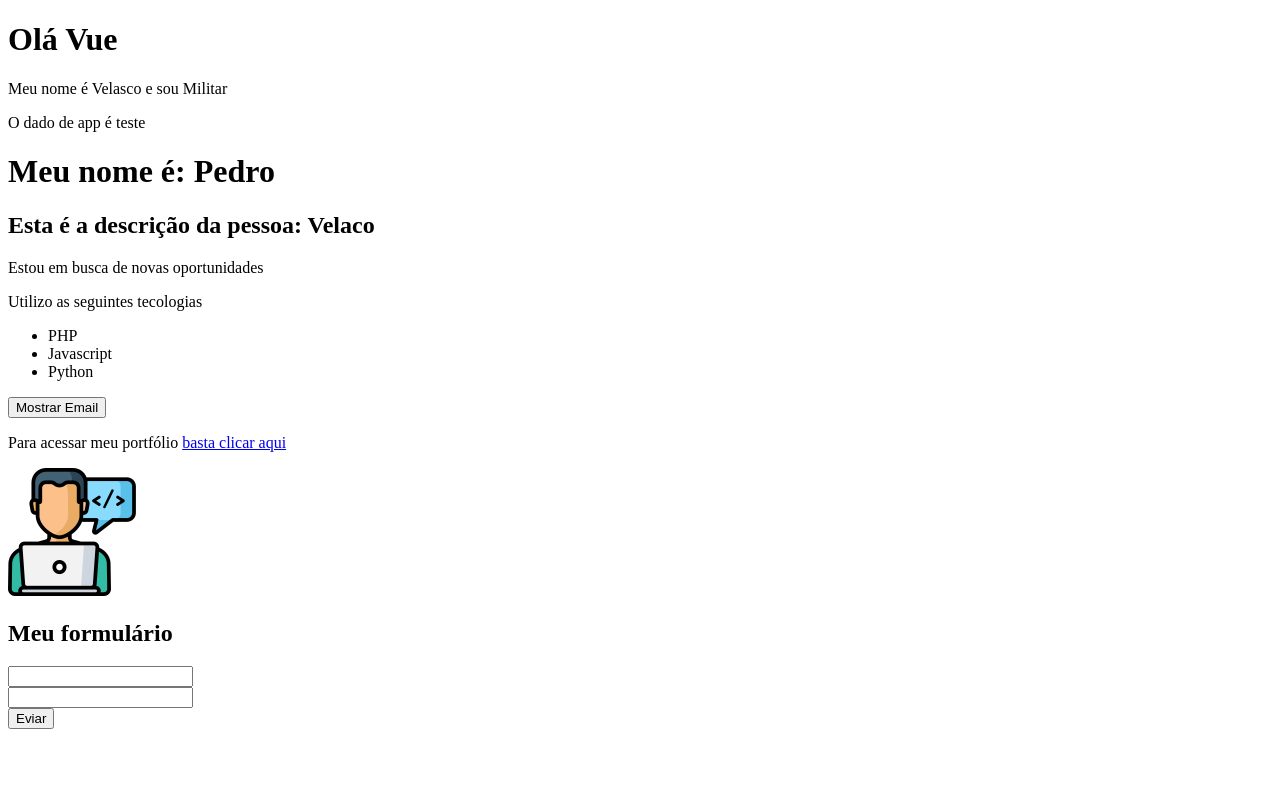
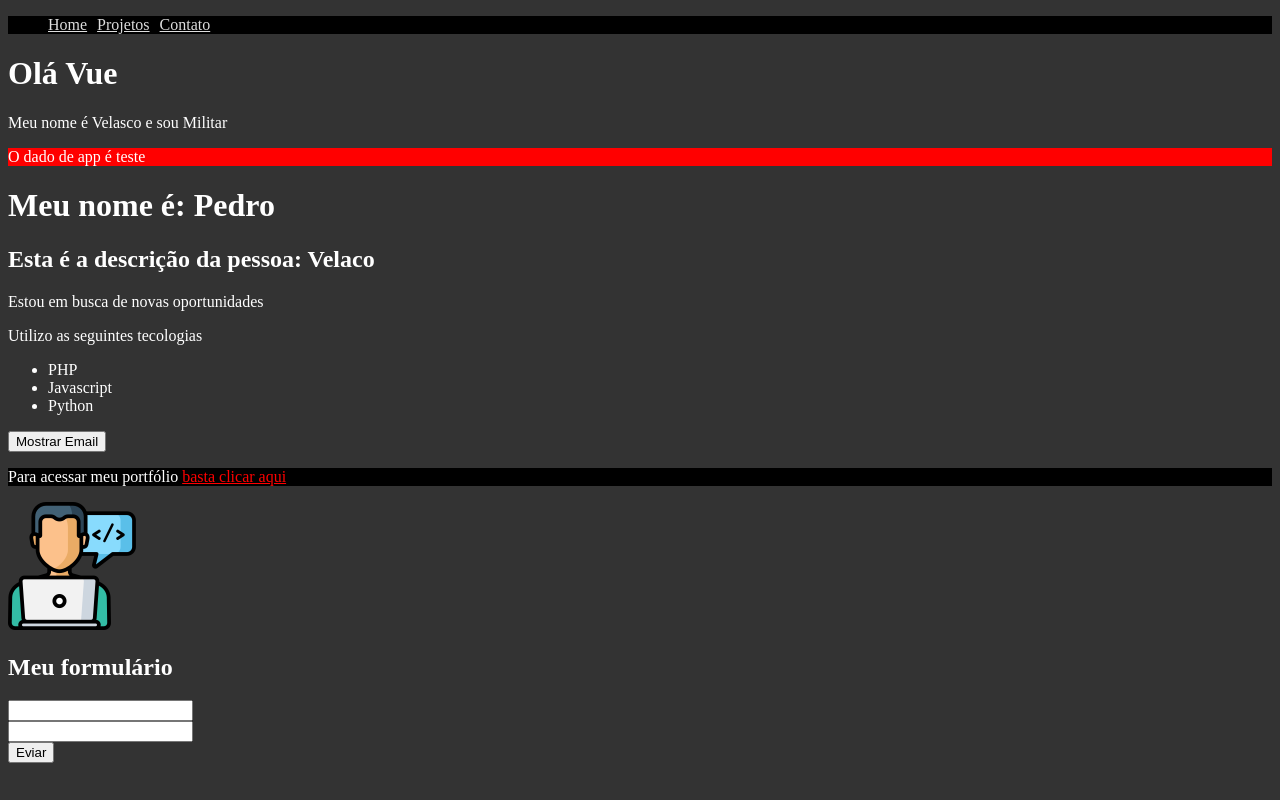
Before and after one commit to luizvelasco/CursoVue, a Vue app in the folder 02_projeto_vue/: page / in a window 1280 px wide. Built offline with nearby package versions, Linux system fonts and the light colour scheme.

Commit message:
css scoped

```diff
--- a/02_projeto_vue/src/App.vue
+++ b/02_projeto_vue/src/App.vue
@@ -1,13 +1,15 @@
 <template>
     <div>
+        <Header />
         <PrimeiroComponente />
-        <p>O dado de app é {{ testando }}</p>
+        <p class="paragrafo-pai">O dado de app é {{ testando }}</p>
         <LifeCycle/>
         <Pessoa />
     </div>
 </template>
 
 <script>
+    import Header from './components/Header.vue';
     import PrimeiroComponente from './components/PrimeiroComponente.vue';
     import LifeCycle from './components/LifeCycle.vue';
     import Pessoa from './components/Pessoa.vue';
@@ -17,7 +19,8 @@
         components: {
             PrimeiroComponente,
             LifeCycle,
-            Pessoa
+            Pessoa,
+            Header
         },
         data (){
             return {
@@ -26,3 +29,18 @@
         }
     }
 </script>
+
+<style>
+    body {
+        background-color: #333;
+        color: #fff;
+    }
+
+    a {
+        color: red;
+    }
+
+    .teste {
+        background-color: #000;
+    }
+</style>
--- /dev/null
+++ b/02_projeto_vue/src/components/Header.vue
@@ -0,0 +1,34 @@
+<template>
+    <ul>
+        <li><a href="">Home</a></li>
+        <li><a href="">Projetos</a></li>
+        <li><a href="">Contato</a></li>
+    </ul>
+</template>
+
+<script>
+    export default {
+        name: 'Header'
+    }
+</script>
+
+<style scoped>
+    ul {
+        list-style: none;
+        display: flex;
+        background-color: #000;
+    }
+
+    li {
+        margin-right: 10px;
+    }
+
+    a {
+        color: #ddd;
+        text-decoration: .5s;
+    }
+
+    a:hover {
+        color: turquoise;
+    }
+</style>
--- a/02_projeto_vue/src/components/Info.vue
+++ b/02_projeto_vue/src/components/Info.vue
@@ -12,7 +12,7 @@
             <button @click="showEmail">{{textoBotao}}</button>
         </div>
         <p v-show="mostrar_email">Mande uma mensagem para: {{ email }}</p>
-        <p>Para acessar meu portfólio <a v-bind:href="meu_link" target="_blank">basta clicar aqui</a></p>
+        <p class="teste">Para acessar meu portfólio <a v-bind:href="meu_link" target="_blank">basta clicar aqui</a></p>
         <Picture />
     </div>
 </template>
@@ -45,3 +45,9 @@
         }
     }
 </script>
+
+<style>
+    .paragrafo-pai {
+        background-color: red;
+    }
+</style>
```
